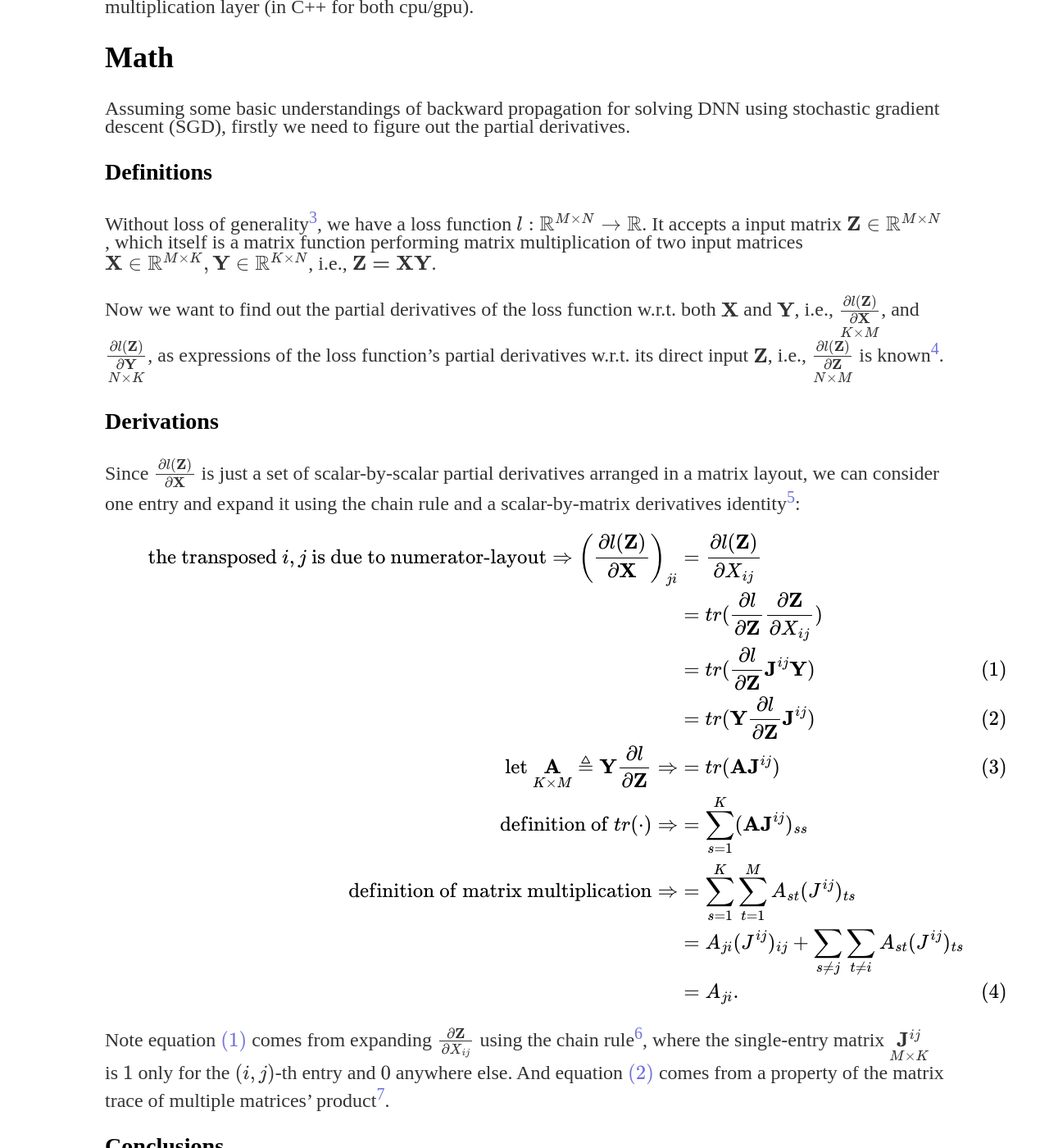
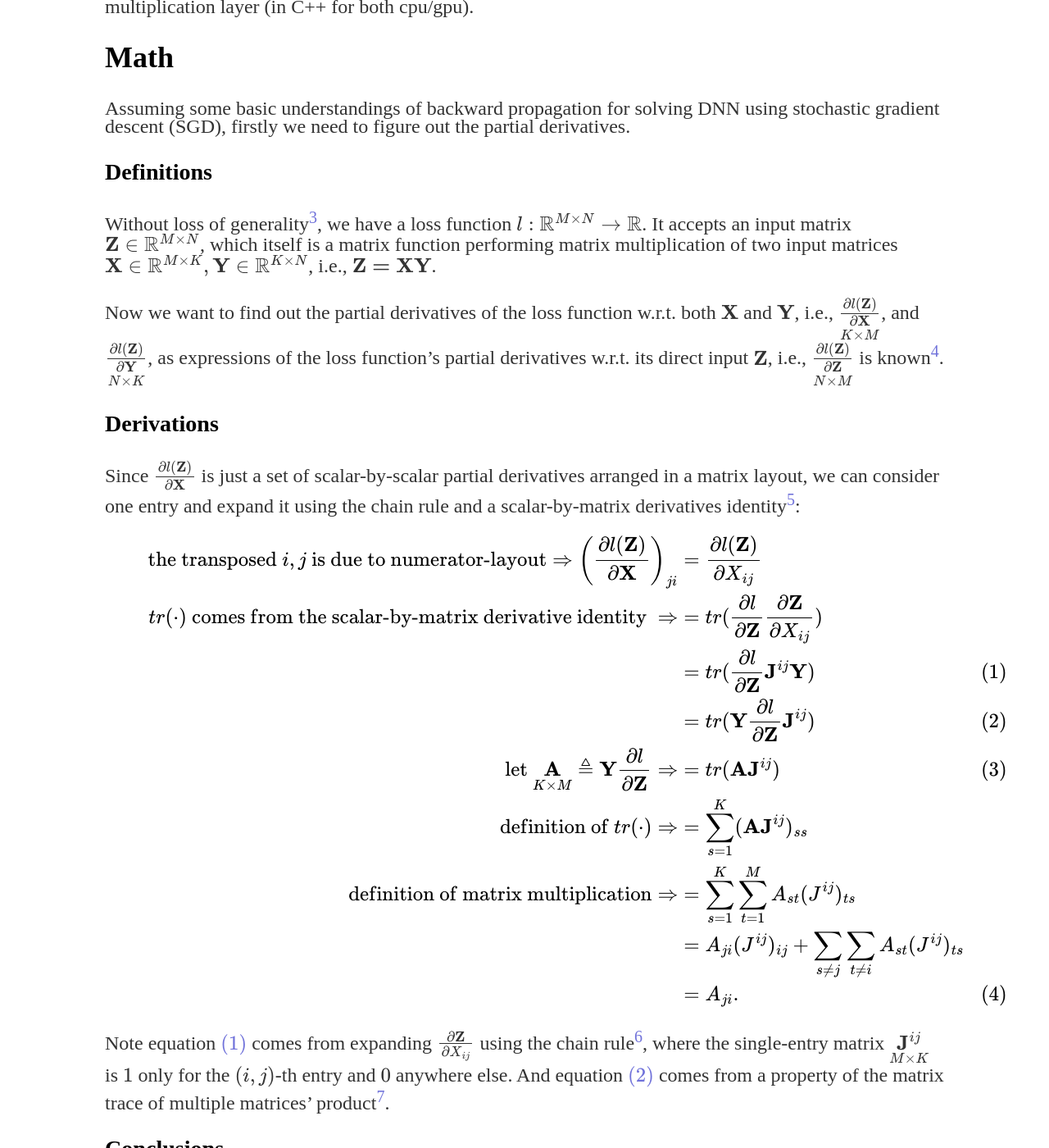
Before and after one commit to simbaforrest/simbaforrest.github.io, a Jekyll site: the page built from blog/_posts/2017-04-17-how-to-write-a-matrix-multiplication-layer-in-caffe.md, in a window 1280 px wide and 1400 px high, scrolled down 573 px. Shown: the whole window at 82% size. Built offline with Jekyll 4.4.1, drawn with Linux system fonts in a browser that asks for light colours; nearby versions of some CDN libraries; formulas are drawn with MathJax 3; comment, search, counter and statistics services are not loaded; some of the changed text lies outside the part shown.

Commit message:
fixed typos

```diff
--- a/blog/_posts/2017-04-17-how-to-write-a-matrix-multiplication-layer-in-caffe.md
+++ b/blog/_posts/2017-04-17-how-to-write-a-matrix-multiplication-layer-in-caffe.md
@@ -18,10 +19,10 @@
 To emulate a matrix multiplication in standard Caffe, as of April, 2017, is still doable but not so straightforward nor efficient, as explained in several stackoverflow discussions[^1][^2].
 
 [^1]:
-    http://stackoverflow.com/a/41658699/2303236
+    <http://stackoverflow.com/a/41658699/2303236>
 
 [^2]:
-    http://stackoverflow.com/a/41580924/2303236
+    <http://stackoverflow.com/a/41580924/2303236>
 
 Since I'm not satisfied with such a solution, I'll describe below how to directly implement a matrix multiplication layer (in C++ for both cpu/gpu).
 
@@ -29,7 +30,7 @@
 Assuming some basic understandings of backward propagation for solving DNN using stochastic gradient descent (SGD), firstly we need to figure out the partial derivatives.
 
 ### Definitions
-Without loss of generality[^3], we have a loss function $l: \mathbb{R}^{M \times N} \to \mathbb{R}$. It accepts a input matrix $\mathbf{Z} \in \mathbb{R}^{M \times N}$, which itself is a matrix function performing matrix multiplication of two input matrices
+Without loss of generality[^3], we have a loss function $l: \mathbb{R}^{M \times N} \to \mathbb{R}$. It accepts an input matrix $\mathbf{Z} \in \mathbb{R}^{M \times N}$, which itself is a matrix function performing matrix multiplication of two input matrices
 $\mathbf{X} \in \mathbb{R}^{M \times K}, \mathbf{Y} \in \mathbb{R}^{K \times N}$, i.e., $\mathbf{Z=XY}$.
 
 [^3]:
@@ -54,6 +55,7 @@
 \text{the transposed $i,j$ is due to numerator-layout} \Rightarrow
 \left( \frac{\partial l(\mathbf{Z})}{\partial \mathbf{X}} \right)_{ji}
 &= \frac{\partial l(\mathbf{Z})}{\partial X_{ij}} \nonumber \\
+tr(\cdot) \text{ comes from the scalar-by-matrix derivative identity } \Rightarrow
 &= tr(\frac{\partial l}{\partial \mathbf{Z}}\frac{\partial \mathbf{Z}}{\partial X_{ij}}) \nonumber \\
 &= tr(\frac{\partial l}{\partial \mathbf{Z}}\mathbf{J}^{ij}\mathbf{Y}) \label{eq:partial_Z_partial_Xij} \\
 &= tr(\mathbf{Y}\frac{\partial l}{\partial \mathbf{Z}}\mathbf{J}^{ij}) \label{eq:partial_l_partial_Xij} \\
@@ -69,7 +71,7 @@
 $$
 
 [^5]:
-    https://en.wikipedia.org/wiki/Matrix_calculus#Scalar-by-matrix_identities
+    <https://en.wikipedia.org/wiki/Matrix_calculus#Scalar-by-matrix_identities>
 
 Note equation $\eqref{eq:partial_Z_partial_Xij}$ comes from expanding $\frac{\partial \mathbf{Z}}{\partial X_{ij}}$ using the chain rule[^6], where the single-entry matrix $\underset{M \times K}{\mathbf{J}^{ij}}$ is $1$ only for the $(i,j)$-th entry and $0$ anywhere else. And equation $\eqref{eq:partial_l_partial_Xij}$ comes from a property of the matrix trace of multiple matrices' product[^7].
 
@@ -137,7 +139,7 @@
 Of course, we need to take care of batched operations, and many other implementation details, following these wonderful tutorials[^8][^9]. A full implementation can be found in [my own version of Caffe](https://github.com/simbaforrest/caffe/blob/master/src/caffe/layers/matrix_multiplication_layer.cpp).
 
 [^8]:
-    https://github.com/BVLC/caffe/wiki/Simple-Example:-Sin-Layer
+    <https://github.com/BVLC/caffe/wiki/Simple-Example:-Sin-Layer>
 
 [^9]:
-    https://chrischoy.github.io/research/making-caffe-layer/
+    <https://chrischoy.github.io/research/making-caffe-layer/>
```
Also changed, not shown: other parts of blog/_posts/2017-04-17-how-to-write-a-matrix-multiplication-layer-in-caffe.md (+1 -0 lines).
